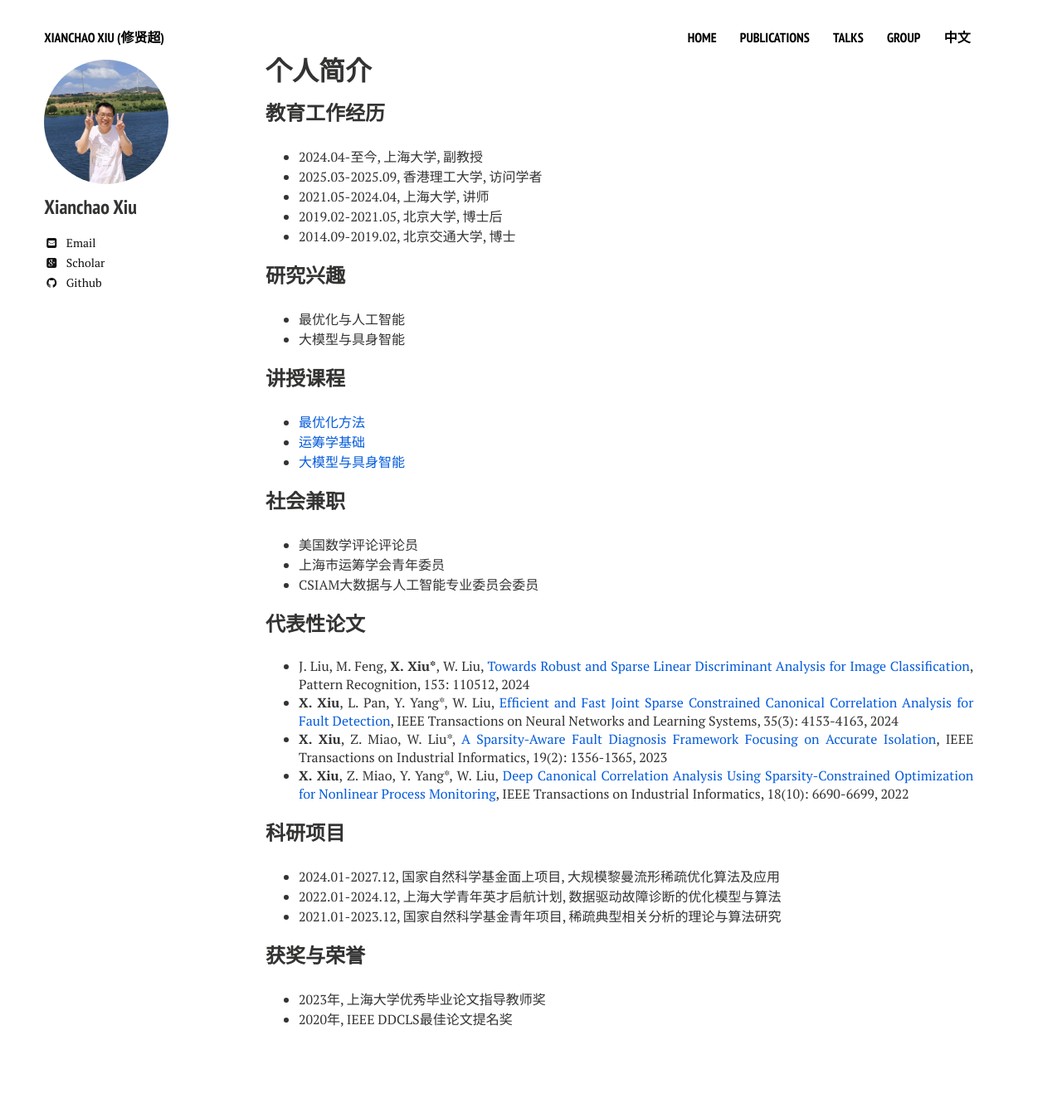
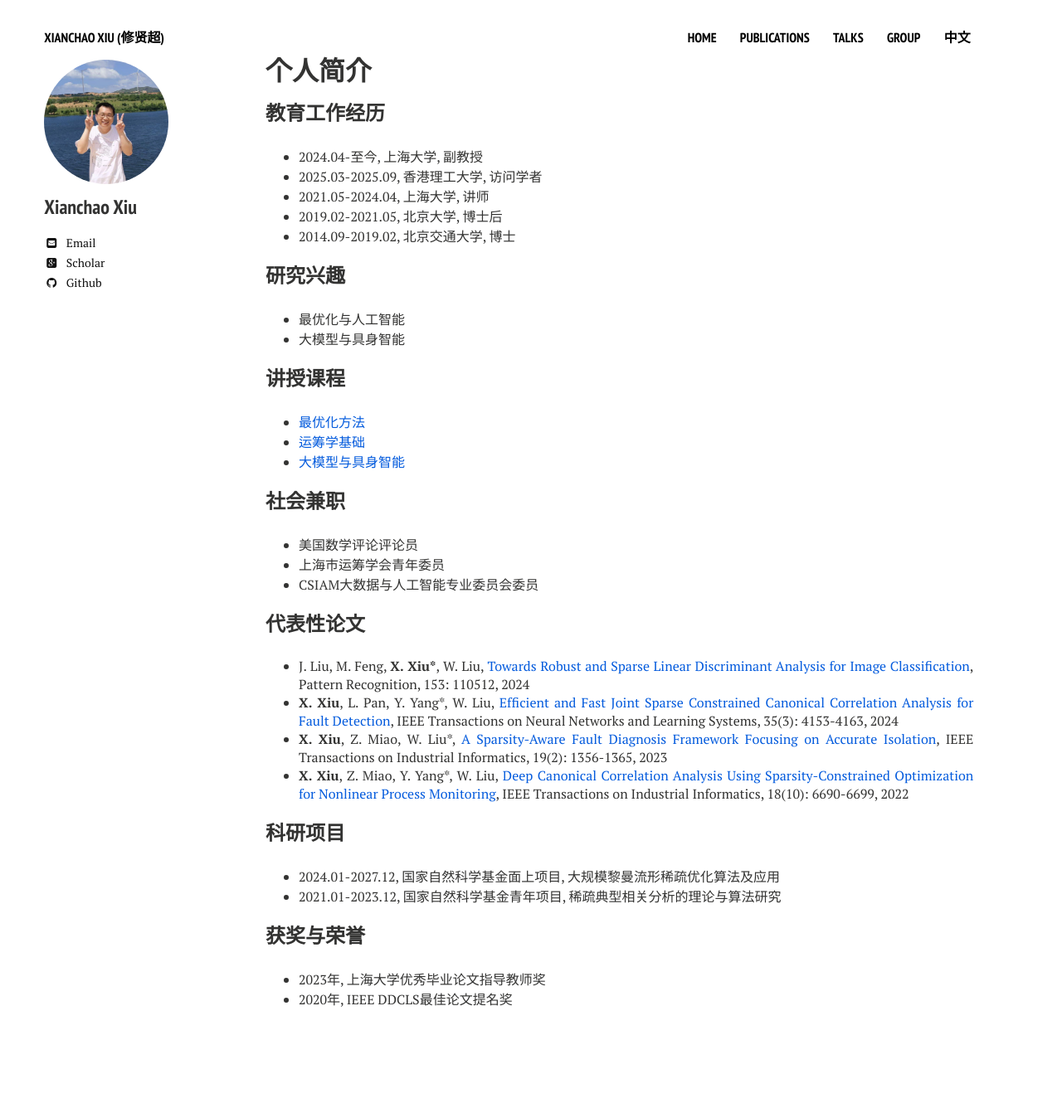
Before and after one commit to xianchaoxiu/xianchaoxiu.github.io, a Jekyll site: the page built from chinese/index.md, in a window 1280 px wide. Shown: the whole page at 83% size. Built offline with Jekyll 4.4.1, drawn with Linux system fonts in a browser that asks for light colours; nearby versions of some CDN libraries; after the commit the page ends 1312 px from its top, so only the background shows below that.

Commit message:
Update index.md

```diff
--- a/chinese/index.md
+++ b/chinese/index.md
@@ -42,7 +42,6 @@ share: false
 
 ### 科研项目
 * 2024.01-2027.12, 国家自然科学基金面上项目, 大规模黎曼流形稀疏优化算法及应用 <br>
-* 2022.01-2024.12, 上海大学青年英才启航计划, 数据驱动故障诊断的优化模型与算法 <br>
 * 2021.01-2023.12, 国家自然科学基金青年项目, 稀疏典型相关分析的理论与算法研究 <br>
 
 
```
